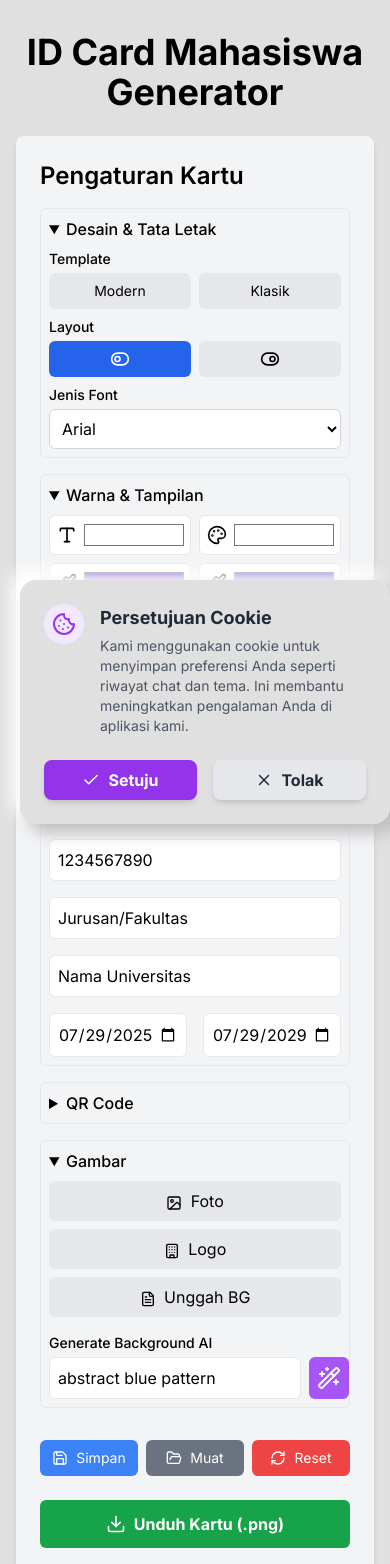
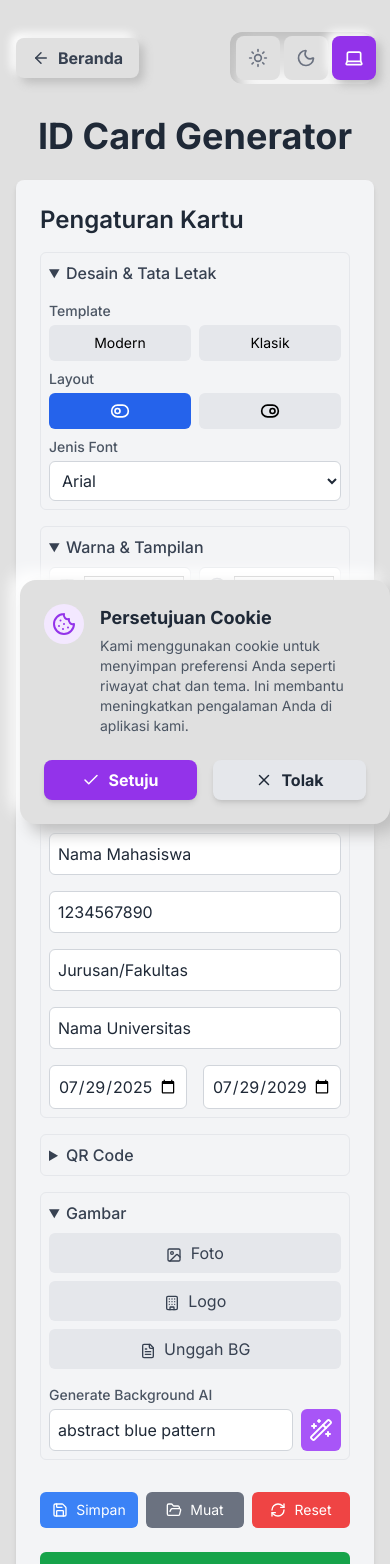
Before and after one commit to ruangriung/ruangriung-generator-app, a Next.js app: page /id-card-generator in a window 390 px wide. Shown: the top 1564 px of the page. Built offline with nearby package versions, Linux system fonts and the light colour scheme.

Commit message:
feat(id-card): Rombak total generator dengan fitur kustomisasi canggih

```diff
--- a/app/HomeClient.tsx
+++ b/app/HomeClient.tsx
@@ -109,7 +109,7 @@ export default function HomeClient({ latestArticle }: HomeClientProps) {
         </Link>
         <Link href="/artikel" className="flex items-center justify-center text-center gap-2 px-4 py-3 bg-light-bg dark:bg-dark-bg text-gray-700 dark:text-gray-300 font-semibold text-sm rounded-lg shadow-neumorphic-button dark:shadow-dark-neumorphic-button active:shadow-neumorphic-inset dark:active:shadow-dark-neumorphic-inset transition-all">
           <Rss size={18} />
-          <span>Atikel</span>
+          <span>Artikel</span>
         </Link>
         <a href="https://www.facebook.com/groups/1182261482811767/?ref=share&mibextid=lOuIew" target="_blank" rel="noopener noreferrer" className="flex items-center justify-center text-center gap-2 px-4 py-3 bg-blue-600 text-white font-semibold text-sm rounded-lg shadow-md hover:bg-blue-700 transition-colors">
           <Facebook size={18} />
@@ -157,7 +157,7 @@ export default function HomeClient({ latestArticle }: HomeClientProps) {
         </Link>
         <Link
           href="/id-card-generator"
-          className="flex-1 w-full sm:w-auto inline-flex items-center justify-center gap-2 px-5 py-3 bg-light-bg dark:bg-dark-bg text-gray-700 dark:text-gray-200 font-bold rounded-lg shadow-neumorphic-button dark:shadow-dark-neumorphic-button active:shadow-neumorphic-inset dark:active:shadow-dark-neumorphic-inset hover:text-purple-600 transition-colors"
+          className="flex-1 w-full sm:w-auto inline-flex items-center justify-center gap-2 px-5 py-3 bg-light-bg dark:bg-dark-bg text-gray-700 dark:text-gray-200 font-bold rounded-lg shadow-neumorphic-button dark:shadow-dark-neumorphic-button active:shadow-neumorphic-inset dark:active:shadow-dark-neumorphic-inset hover:text-orange-600 transition-colors"
         >
           <QrCode size={18} />
           <span>ID CARD Generator</span>
--- a/app/id-card-generator/IdCardGeneratorClient.tsx
+++ b/app/id-card-generator/IdCardGeneratorClient.tsx
@@ -7,9 +7,11 @@ import Draggable from 'react-draggable';
 import {
     Upload, Download, Image as ImageIcon, FileText, User, Building, Calendar,
     ToggleLeft, ToggleRight, Palette, Type, QrCode, Paintbrush, Link as LinkIcon,
-    RefreshCw, Save, FolderOpen, Wand2, Layers
+    RefreshCw, Save, FolderOpen, Wand2, Layers, ArrowLeft
 } from 'lucide-react';
 import toast from 'react-hot-toast';
+import Link from 'next/link';
+import ThemeToggle from '@/components/ThemeToggle'; // <-- 1. Import ThemeToggle
 
 // --- Tipe Data dan Nilai Default ---
 interface CardSettings {
@@ -24,7 +26,7 @@ interface CardSettings {
     logo: string | null;
     background: string | null;
     overlayColor: string;
-    overlayOpacity: number; // <-- State baru ditambahkan di sini
+    overlayOpacity: number;
     textColor: string;
     qrBgColor: string;
     qrFgColor: string;
@@ -50,7 +52,7 @@ const defaultSettings: CardSettings = {
     logo: null,
     background: null,
     overlayColor: '#000000',
-    overlayOpacity: 0.5, // <-- Nilai default untuk opacity
+    overlayOpacity: 0.5,
     textColor: '#FFFFFF',
     qrBgColor: '#FFFFFF',
     qrFgColor: '#000000',
@@ -114,7 +116,7 @@ const IdCardGeneratorClient = () => {
         const toastId = toast.loading("AI sedang membuat background...");
 
         try {
-            const url = `https://image.pollinations.ai/prompt/${encodeURIComponent(bgPrompt)}?model=flux&referrer=ruangriung.my.id&enhance=true&nologo=true&width=500&height=300&seed=${Date.now()}`;
+            const url = `https://image.pollinations.ai/prompt/${encodeURIComponent(bgPrompt)}?model=flux&width=500&height=300&seed=${Date.now()}`;
             const response = await fetch(url);
             if (!response.ok) {
                 throw new Error(`Gagal mengambil gambar dari API (Status: ${response.status})`);
@@ -183,96 +185,110 @@ const IdCardGeneratorClient = () => {
         fontFamily: settings.fontFamily,
     };
 
+    const inputBaseStyle = "w-full p-2 rounded-md bg-white dark:bg-gray-900 border border-gray-300 dark:border-gray-600 focus:ring-2 focus:ring-purple-500 focus:outline-none placeholder-gray-400 dark:placeholder-gray-500 text-gray-800 dark:text-gray-200";
+
     return (
     <div className="container mx-auto px-4 py-8">
-      <h1 className="text-4xl font-bold mb-6 text-center">ID Card Mahasiswa Generator</h1>
+      {/* --- 2. Tambahkan Navigasi Atas --- */}
+      <div className="mb-8 flex justify-between items-center w-full max-w-lg mx-auto">
+        <Link
+          href="/"
+          className="inline-flex items-center justify-center gap-2 px-4 py-2 bg-light-bg dark:bg-dark-bg text-gray-700 dark:text-gray-300 font-bold rounded-lg shadow-neumorphic-button dark:shadow-dark-neumorphic-button active:shadow-neumorphic-inset dark:active:shadow-dark-neumorphic-inset transition-all"
+        >
+          <ArrowLeft size={18} />
+          <span>Beranda</span>
+        </Link>
+        <div className="w-36">
+             <ThemeToggle />
+        </div>
+      </div>
+
+      <h1 className="text-4xl font-bold mb-6 text-center text-gray-800 dark:text-gray-100">ID Card Generator</h1>
 
       <div className="grid grid-cols-1 lg:grid-cols-3 gap-8">
-        {/* Controls Panel */}
         <div className="lg:col-span-1 bg-gray-100 dark:bg-gray-800 p-6 rounded-lg shadow-md">
-          <h2 className="text-2xl font-semibold mb-4">Pengaturan Kartu</h2>
+          <h2 className="text-2xl font-semibold mb-4 text-gray-800 dark:text-gray-100">Pengaturan Kartu</h2>
 
           <div className="space-y-4">
-            <details className="space-y-2 p-2 border rounded-md" open>
-                <summary className="cursor-pointer font-medium">Desain & Tata Letak</summary>
-                 <div>
-                    <label className="block text-sm font-medium mb-1">Template</label>
+            <details className="space-y-2 p-2 border dark:border-gray-700 rounded-md" open>
+                <summary className="cursor-pointer font-medium text-gray-700 dark:text-gray-200">Desain & Tata Letak</summary>
+                 <div className="pt-2">
+                    <label className="block text-sm font-medium mb-1 text-gray-600 dark:text-gray-300">Template</label>
                     <div className="flex gap-2">
-                        <button onClick={() => applyTemplate('modern')} className="flex-1 p-2 text-sm bg-gray-200 rounded-md hover:bg-gray-300">Modern</button>
-                        <button onClick={() => applyTemplate('classic')} className="flex-1 p-2 text-sm bg-gray-200 rounded-md hover:bg-gray-300">Klasik</button>
+                        <button onClick={() => applyTemplate('modern')} className="flex-1 p-2 text-sm bg-gray-200 dark:bg-gray-700 dark:text-gray-200 rounded-md hover:bg-gray-300 dark:hover:bg-gray-600">Modern</button>
+                        <button onClick={() => applyTemplate('classic')} className="flex-1 p-2 text-sm bg-gray-200 dark:bg-gray-700 dark:text-gray-200 rounded-md hover:bg-gray-300 dark:hover:bg-gray-600">Klasik</button>
                     </div>
                 </div>
                 <div>
-                    <label className="block text-sm font-medium mb-1">Layout</label>
+                    <label className="block text-sm font-medium mb-1 text-gray-600 dark:text-gray-300">Layout</label>
                     <div className="flex items-center gap-2">
                         <button onClick={() => handleSettingChange('layout', 'horizontal')} className={`flex-1 flex items-center justify-center gap-2 px-3 py-2 rounded-md transition-colors ${settings.layout === 'horizontal' ? 'bg-blue-600 text-white' : 'bg-gray-200 dark:bg-gray-700'}`}><ToggleLeft size={20} /></button>
                         <button onClick={() => handleSettingChange('layout', 'vertical')} className={`flex-1 flex items-center justify-center gap-2 px-3 py-2 rounded-md transition-colors ${settings.layout === 'vertical' ? 'bg-blue-600 text-white' : 'bg-gray-200 dark:bg-gray-700'}`}><ToggleRight size={20} /></button>
                     </div>
                 </div>
                 <div>
-                    <label className="block text-sm font-medium mb-1">Jenis Font</label>
-                    <select value={settings.fontFamily} onChange={e => handleSettingChange('fontFamily', e.target.value)} className="w-full p-2 rounded-md bg-white dark:bg-gray-900 border border-gray-300 dark:border-gray-600">
+                    <label className="block text-sm font-medium mb-1 text-gray-600 dark:text-gray-300">Jenis Font</label>
+                    <select value={settings.fontFamily} onChange={e => handleSettingChange('fontFamily', e.target.value)} className={inputBaseStyle}>
                         <option>Arial</option> <option>Verdana</option> <option>Georgia</option>
                         <option>Times New Roman</option> <option>Courier New</option>
                     </select>
                 </div>
             </details>
 
-             <details className="space-y-2 p-2 border rounded-md" open>
-                <summary className="cursor-pointer font-medium">Warna & Tampilan</summary>
+             <details className="space-y-2 p-2 border dark:border-gray-700 rounded-md" open>
+                <summary className="cursor-pointer font-medium text-gray-700 dark:text-gray-200">Warna & Tampilan</summary>
                  <div className="grid grid-cols-2 gap-2 mt-2">
-                    <div className="relative" title="Warna Teks"><Type size={20} className="absolute left-2 top-1/2 -translate-y-1/2 pointer-events-none"/><input type="color" value={settings.textColor} onChange={e => handleSettingChange('textColor', e.target.value)} className="w-full pl-8 pr-1 py-1 h-10 bg-white dark:bg-gray-900 border rounded-md"/></div>
-                    <div className="relative" title="Warna Latar Kartu"><Palette size={20} className="absolute left-2 top-1/2 -translate-y-1/2 pointer-events-none"/><input type="color" value={settings.cardBgColor} onChange={e => handleSettingChange('cardBgColor', e.target.value)} className="w-full pl-8 pr-1 py-1 h-10 bg-white dark:bg-gray-900 border rounded-md"/></div>
-                    <div className="relative" title="Gradien Atas 1"><Paintbrush size={20} className="absolute left-2 top-1/2 -translate-y-1/2 pointer-events-none"/><input type="color" value={settings.headerColor1} onChange={e => handleSettingChange('headerColor1', e.target.value)} className="w-full pl-8 pr-1 py-1 h-10 bg-white dark:bg-gray-900 border rounded-md"/></div>
-                    <div className="relative" title="Gradien Atas 2"><Paintbrush size={20} className="absolute left-2 top-1/2 -translate-y-1/2 pointer-events-none"/><input type="color" value={settings.headerColor2} onChange={e => handleSettingChange('headerColor2', e.target.value)} className="w-full pl-8 pr-1 py-1 h-10 bg-white dark:bg-gray-900 border rounded-md"/></div>
-                    <div className="relative" title="Warna Latar QR"><QrCode size={20} className="absolute left-2 top-1/2 -translate-y-1/2 pointer-events-none"/><input type="color" value={settings.qrBgColor} onChange={e => handleSettingChange('qrBgColor', e.target.value)} className="w-full pl-8 pr-1 py-1 h-10 bg-white dark:bg-gray-900 border rounded-md"/></div>
-                    <div className="relative" title="Warna QR Code"><QrCode size={20} className="absolute left-2 top-1/2 -translate-y-1/2 pointer-events-none"/><input type="color" value={settings.qrFgColor} onChange={e => handleSettingChange('qrFgColor', e.target.value)} className="w-full pl-8 pr-1 py-1 h-10 bg-white dark:bg-gray-900 border rounded-md"/></div>
+                    <div className="relative" title="Warna Teks"><Type size={20} className="absolute left-2 top-1/2 -translate-y-1/2 pointer-events-none text-gray-500 dark:text-gray-400"/><input type="color" value={settings.textColor} onChange={e => handleSettingChange('textColor', e.target.value)} className="w-full pl-8 pr-1 py-1 h-10 bg-white dark:bg-gray-900 border rounded-md"/></div>
+                    <div className="relative" title="Warna Latar Kartu"><Palette size={20} className="absolute left-2 top-1/2 -translate-y-1/2 pointer-events-none text-gray-500 dark:text-gray-400"/><input type="color" value={settings.cardBgColor} onChange={e => handleSettingChange('cardBgColor', e.target.value)} className="w-full pl-8 pr-1 py-1 h-10 bg-white dark:bg-gray-900 border rounded-md"/></div>
+                    <div className="relative" title="Gradien Atas 1"><Paintbrush size={20} className="absolute left-2 top-1/2 -translate-y-1/2 pointer-events-none text-gray-500 dark:text-gray-400"/><input type="color" value={settings.headerColor1} onChange={e => handleSettingChange('headerColor1', e.target.value)} className="w-full pl-8 pr-1 py-1 h-10 bg-white dark:bg-gray-900 border rounded-md"/></div>
+                    <div className="relative" title="Gradien Atas 2"><Paintbrush size={20} className="absolute left-2 top-1/2 -translate-y-1/2 pointer-events-none text-gray-500 dark:text-gray-400"/><input type="color" value={settings.headerColor2} onChange={e => handleSettingChange('headerColor2', e.target.value)} className="w-full pl-8 pr-1 py-1 h-10 bg-white dark:bg-gray-900 border rounded-md"/></div>
+                    <div className="relative" title="Warna Latar QR"><QrCode size={20} className="absolute left-2 top-1/2 -translate-y-1/2 pointer-events-none text-gray-500 dark:text-gray-400"/><input type="color" value={settings.qrBgColor} onChange={e => handleSettingChange('qrBgColor', e.target.value)} className="w-full pl-8 pr-1 py-1 h-10 bg-white dark:bg-gray-900 border rounded-md"/></div>
+                    <div className="relative" title="Warna QR Code"><QrCode size={20} className="absolute left-2 top-1/2 -translate-y-1/2 pointer-events-none text-gray-500 dark:text-gray-400"/><input type="color" value={settings.qrFgColor} onChange={e => handleSettingChange('qrFgColor', e.target.value)} className="w-full pl-8 pr-1 py-1 h-10 bg-white dark:bg-gray-900 border rounded-md"/></div>
                 </div>
-                {/* --- KONTROL BARU UNTUK OPACITY OVERLAY --- */}
                 <div className="mt-2">
-                    <label className="flex items-center gap-2 text-sm font-medium mb-1"><Layers size={16}/> Opacity Overlay: {Math.round(settings.overlayOpacity * 100)}%</label>
+                    <label className="flex items-center gap-2 text-sm font-medium mb-1 text-gray-600 dark:text-gray-300"><Layers size={16}/> Opacity Overlay: {Math.round(settings.overlayOpacity * 100)}%</label>
                     <input type="range" min="0" max="1" step="0.1" value={settings.overlayOpacity} onChange={e => handleSettingChange('overlayOpacity', parseFloat(e.target.value))} className="w-full" />
                 </div>
             </details>
 
-            <details className="space-y-4 p-2 border rounded-md" open>
-                <summary className="cursor-pointer font-medium">Data Mahasiswa</summary>
-                <input type="text" placeholder="Nama Lengkap" value={settings.name} onChange={e => handleSettingChange('name', e.target.value)} className="w-full p-2 rounded-md bg-white dark:bg-gray-900 border"/>
-                <input type="text" placeholder="NIM" value={settings.studentId} onChange={e => handleSettingChange('studentId', e.target.value)} className="w-full p-2 rounded-md bg-white dark:bg-gray-900 border"/>
-                <input type="text" placeholder="Jurusan" value={settings.major} onChange={e => handleSettingChange('major', e.target.value)} className="w-full p-2 rounded-md bg-white dark:bg-gray-900 border"/>
-                <input type="text" placeholder="Universitas" value={settings.university} onChange={e => handleSettingChange('university', e.target.value)} className="w-full p-2 rounded-md bg-white dark:bg-gray-900 border"/>
+            <details className="space-y-4 p-2 border dark:border-gray-700 rounded-md" open>
+                <summary className="cursor-pointer font-medium text-gray-700 dark:text-gray-200">Data Mahasiswa</summary>
+                <input type="text" placeholder="Nama Lengkap" value={settings.name} onChange={e => handleSettingChange('name', e.target.value)} className={inputBaseStyle}/>
+                <input type="text" placeholder="NIM" value={settings.studentId} onChange={e => handleSettingChange('studentId', e.target.value)} className={inputBaseStyle}/>
+                <input type="text" placeholder="Jurusan" value={settings.major} onChange={e => handleSettingChange('major', e.target.value)} className={inputBaseStyle}/>
+                <input type="text" placeholder="Universitas" value={settings.university} onChange={e => handleSettingChange('university', e.target.value)} className={inputBaseStyle}/>
                 <div className="grid grid-cols-2 gap-4">
-                    <input type="date" title="Tgl Terbit" value={settings.issueDate} onChange={e => handleSettingChange('issueDate', e.target.value)} className="w-full p-2 rounded-md bg-white dark:bg-gray-900 border"/>
-                    <input type="date" title="Tgl Kadaluwarsa" value={settings.expiryDate} onChange={e => handleSettingChange('expiryDate', e.target.value)} className="w-full p-2 rounded-md bg-white dark:bg-gray-900 border"/>
+                    <input type="date" title="Tgl Terbit" value={settings.issueDate} onChange={e => handleSettingChange('issueDate', e.target.value)} className={inputBaseStyle}/>
+                    <input type="date" title="Tgl Kadaluwarsa" value={settings.expiryDate} onChange={e => handleSettingChange('expiryDate', e.target.value)} className={inputBaseStyle}/>
                 </div>
             </details>
 
-            <details className="space-y-2 p-2 border rounded-md">
-                <summary className="cursor-pointer font-medium">QR Code</summary>
+            <details className="space-y-2 p-2 border dark:border-gray-700 rounded-md">
+                <summary className="cursor-pointer font-medium text-gray-700 dark:text-gray-200">QR Code</summary>
                 <div className="flex gap-4 mt-2">
-                    <label className="flex items-center gap-1 text-sm"><input type="radio" name="qrType" value="dynamic" checked={settings.qrCodeContentType === 'dynamic'} onChange={e => handleSettingChange('qrCodeContentType', e.target.value)} /> Dinamis</label>
-                    <label className="flex items-center gap-1 text-sm"><input type="radio" name="qrType" value="manual" checked={settings.qrCodeContentType === 'manual'} onChange={e => handleSettingChange('qrCodeContentType', e.target.value)} /> Manual</label>
+                    <label className="flex items-center gap-1 text-sm text-gray-600 dark:text-gray-300"><input type="radio" name="qrType" value="dynamic" checked={settings.qrCodeContentType === 'dynamic'} onChange={e => handleSettingChange('qrCodeContentType', e.target.value)} /> Dinamis</label>
+                    <label className="flex items-center gap-1 text-sm text-gray-600 dark:text-gray-300"><input type="radio" name="qrType" value="manual" checked={settings.qrCodeContentType === 'manual'} onChange={e => handleSettingChange('qrCodeContentType', e.target.value)} /> Manual</label>
                 </div>
                 {settings.qrCodeContentType === 'manual' && (
                   <div className="relative mt-2">
                     <LinkIcon size={16} className="absolute left-3 top-1/2 -translate-y-1/2 text-gray-400" />
-                    <input type="text" placeholder="https://..." value={settings.qrCodeValue} onChange={e => handleSettingChange('qrCodeValue', e.target.value)} className="w-full p-2 pl-8 rounded-md bg-white dark:bg-gray-900 border"/>
+                    <input type="text" placeholder="https://..." value={settings.qrCodeValue} onChange={e => handleSettingChange('qrCodeValue', e.target.value)} className={`${inputBaseStyle} pl-8`}/>
                   </div>
                 )}
             </details>
 
-            <details className="p-2 border rounded-md" open>
-                <summary className="cursor-pointer font-medium">Gambar</summary>
+            <details className="p-2 border dark:border-gray-700 rounded-md" open>
+                <summary className="cursor-pointer font-medium text-gray-700 dark:text-gray-200">Gambar</summary>
                 <div className="space-y-2 mt-2">
                     <div className="grid grid-cols-1 sm:grid-cols-3 gap-2">
-                        <label className="w-full cursor-pointer bg-gray-200 dark:bg-gray-700 hover:bg-gray-300 text-center py-2 px-2 rounded-md"><ImageIcon size={16} className="inline-block mr-1"/> Foto <input type="file" accept="image/*" className="hidden" onChange={e => handleImageUpload(e, 'photo')} /></label>
-                        <label className="w-full cursor-pointer bg-gray-200 dark:bg-gray-700 hover:bg-gray-300 text-center py-2 px-2 rounded-md"><Building size={16} className="inline-block mr-1"/> Logo <input type="file" accept="image/*" className="hidden" onChange={e => handleImageUpload(e, 'logo')} /></label>
-                        <label className="w-full cursor-pointer bg-gray-200 dark:bg-gray-700 hover:bg-gray-300 text-center py-2 px-2 rounded-md"><FileText size={16} className="inline-block mr-1"/> Unggah BG <input type="file" accept="image/*" className="hidden" onChange={e => handleImageUpload(e, 'background')} /></label>
+                        <label className="w-full cursor-pointer bg-gray-200 dark:bg-gray-700 hover:bg-gray-300 dark:hover:bg-gray-600 text-gray-700 dark:text-gray-200 text-center py-2 px-2 rounded-md"><ImageIcon size={16} className="inline-block mr-1"/> Foto <input type="file" accept="image/*" className="hidden" onChange={e => handleImageUpload(e, 'photo')} /></label>
+                        <label className="w-full cursor-pointer bg-gray-200 dark:bg-gray-700 hover:bg-gray-300 dark:hover:bg-gray-600 text-gray-700 dark:text-gray-200 text-center py-2 px-2 rounded-md"><Building size={16} className="inline-block mr-1"/> Logo <input type="file" accept="image/*" className="hidden" onChange={e => handleImageUpload(e, 'logo')} /></label>
+                        <label className="w-full cursor-pointer bg-gray-200 dark:bg-gray-700 hover:bg-gray-300 dark:hover:bg-gray-600 text-gray-700 dark:text-gray-200 text-center py-2 px-2 rounded-md"><FileText size={16} className="inline-block mr-1"/> Unggah BG <input type="file" accept="image/*" className="hidden" onChange={e => handleImageUpload(e, 'background')} /></label>
                     </div>
                     <div className="pt-2">
-                        <label className="block text-sm font-medium mb-1">Generate Background AI</label>
+                        <label className="block text-sm font-medium mb-1 text-gray-600 dark:text-gray-300">Generate Background AI</label>
                         <div className="flex gap-2">
-                            <input type="text" placeholder="misal: abstract blue pattern" value={bgPrompt} onChange={e => setBgPrompt(e.target.value)} className="flex-grow p-2 rounded-md bg-white dark:bg-gray-900 border"/>
+                            <input type="text" placeholder="misal: abstract blue pattern" value={bgPrompt} onChange={e => setBgPrompt(e.target.value)} className={`${inputBaseStyle} flex-grow`}/>
                             <button onClick={handleGenerateBg} disabled={isGeneratingBg} className="p-2 bg-purple-500 text-white rounded-md disabled:bg-gray-400">
                                 {isGeneratingBg ? <RefreshCw className="animate-spin" /> : <Wand2 />}
                             </button>
@@ -298,7 +314,6 @@ const IdCardGeneratorClient = () => {
         <div className="lg:col-span-2 flex flex-col items-center justify-center bg-gray-200 dark:bg-gray-900 p-6 rounded-lg min-h-[550px]">
             <div style={{ transform: 'scale(1.25)', transformOrigin: 'center' }}>
                 <div ref={cardRef} className={cardClasses} style={cardStyles}>
-                    {/* --- PERBAIKAN DI SINI: Menggunakan state opacity --- */}
                     <div className="absolute inset-0 z-0" style={{ backgroundColor: hexToRgba(settings.overlayColor, settings.overlayOpacity) }}></div>
                     <div className="absolute top-0 left-0 w-full h-1/3" style={{ background: `linear-gradient(to right, ${settings.headerColor1}, ${settings.headerColor2})` }}></div>
 
--- a/app/id-card-generator/page.tsx
+++ b/app/id-card-generator/page.tsx
@@ -1,10 +1,45 @@
 import IdCardGeneratorClient from './IdCardGeneratorClient';
 import { Metadata } from 'next';
 
+// --- METADATA SEO YANG DIOPTIMALKAN ---
 export const metadata: Metadata = {
-  title: 'ID Card Mahasiswa Generator - RuangRiung',
-  description: 'Buat kartu identitas mahasiswa kustom dengan mudah. Tambahkan foto, logo, latar belakang, dan unduh sebagai gambar.',
-  keywords: 'id card generator, generator kartu mahasiswa, buat id card, kartu identitas online',
+  // Menetapkan URL dasar untuk semua URL relatif di metadata
+  metadataBase: new URL('https://ruangriung.my.id'),
+
+  title: 'ID Card Generator - Buat Kartu Mahasiswa Kustom | RuangRiung',
+  description: 'Buat dan kustomisasi kartu tanda mahasiswa (KTM) secara online dan gratis. Tambahkan foto, logo, QR code, dan unduh desain Anda dengan mudah menggunakan ID Card Generator dari RuangRiung.',
+  keywords: 'id card generator, buat kartu mahasiswa, generator ktm, desain id card online, aplikasi pembuat kartu, custom id card, ruangriung',
+
+  // Menentukan URL kanonis untuk menghindari duplikasi konten di mata SEO
+  alternates: {
+    canonical: '/id-card-generator',
+  },
+
+  // Metadata untuk Open Graph (Facebook, WhatsApp, dll.)
+  openGraph: {
+    title: 'ID Card Generator Kustom - Mudah & Gratis | RuangRiung',
+    description: 'Rancang dan unduh kartu tanda mahasiswa Anda sendiri. Kustomisasi penuh dengan foto, logo, QR code, dan template desain.',
+    url: 'https://ruangriung.my.id/id-card-generator',
+    siteName: 'RuangRiung AI Generator',
+    images: [
+      {
+        url: 'https://www.ruangriung.my.id/assets/ruangriung.png', // Gambar preview saat dibagikan
+        width: 1200,
+        height: 630,
+        alt: 'Pratinjau ID Card Generator RuangRiung',
+      },
+    ],
+    locale: 'id_ID',
+    type: 'website',
+  },
+
+  // Metadata untuk Twitter Card
+  twitter: {
+    card: 'summary_large_image',
+    title: 'ID Card Generator Kustom - Mudah & Gratis | RuangRiung',
+    description: 'Rancang dan unduh kartu tanda mahasiswa Anda sendiri. Kustomisasi penuh dengan foto, logo, QR code, dan template desain.',
+    images: ['https://www.ruangriung.my.id/assets/ruangriung.png'], // Gambar preview di Twitter
+  },
 };
 
 export default function IdCardGeneratorPage() {
```
Also changed, not shown: public/sw.js.
